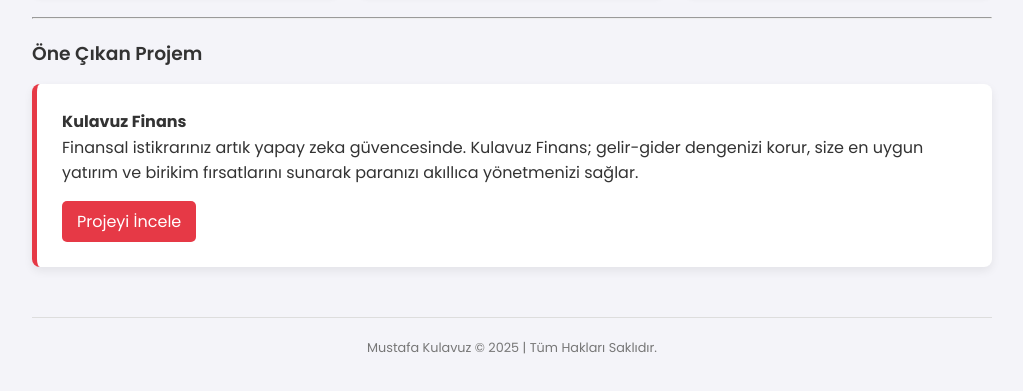
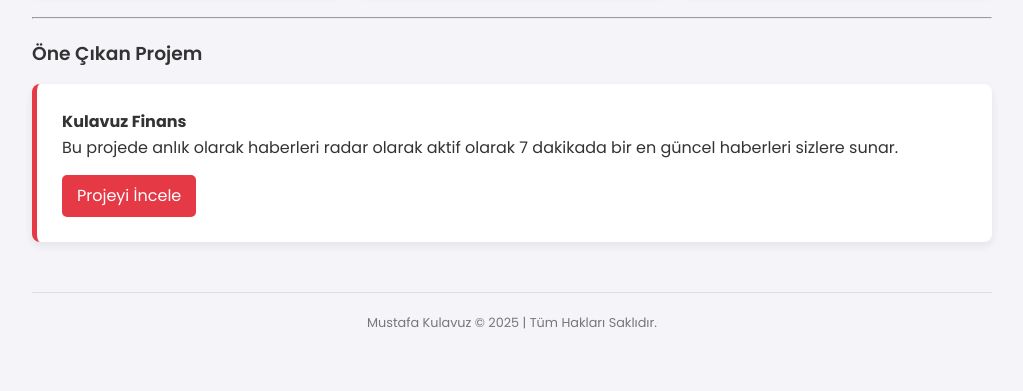
Before and after one commit to MustafaKulavuz/mustafa-kulavuz-portfolio, a plain HTML site: page index.html in a window 1280 px wide. Shown: the part 859-1250 px from the top of the page, without its empty margins (128-1151 px from the left). Drawn offline with Linux system fonts and the light colour scheme.

Commit message:
Modify Kulavuz Finans project details in index.html
Updated project description and link for Kulavuz Finans.

```diff
--- a/index.html
+++ b/index.html
@@ -138,12 +138,10 @@
         <div class="project-card">
           <h4>Kulavuz Finans</h4>
           <p>
-            Finansal istikrarınız artık yapay zeka güvencesinde. Kulavuz Finans;
-            gelir-gider dengenizi korur, size en uygun yatırım ve birikim
-            fırsatlarını sunarak paranızı akıllıca yönetmenizi sağlar.
+            Bu projede anlık olarak haberleri radar olarak aktif olarak 7 dakikada bir en güncel haberleri sizlere sunar.
           </p>
           <a
-            href="https://kulavuz-finans-v2.vercel.app/"
+            href="https://haber-ajansi.onrender.com/"
             target="_blank"
             class="project-link"
           >
```
